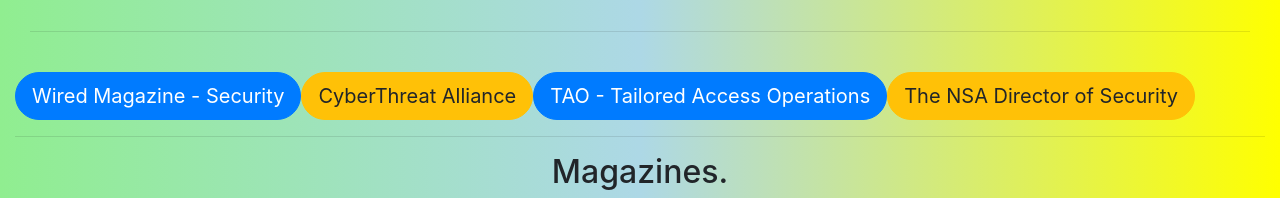
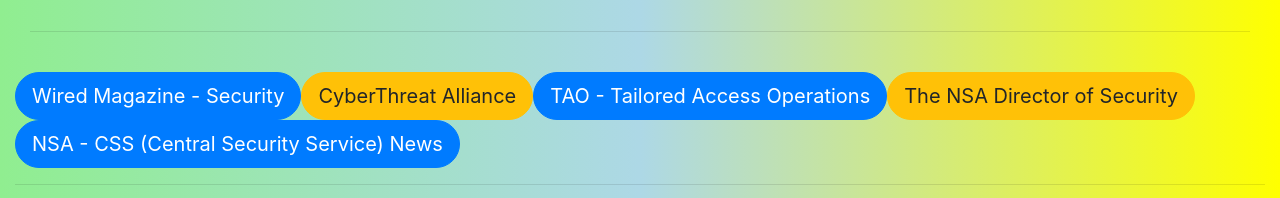
Before and after one commit to webdeveloper2017/webdeveloper2017.github.io, a plain HTML site: page index.html in a window 1280 px wide. Shown: the part 565-763 px from the top of the page. Drawn offline with nearby package versions, Linux system fonts and the light colour scheme.

Commit message:
Add files via upload

```diff
--- a/index.html
+++ b/index.html
@@ -134,6 +134,12 @@
       The NSA Director of Security
     </a>
 
+
+    <a href="https://www.nsa.gov/News-Features/Feature-Stories/Tag/55841/cybersecurity/" target="_blank" class="btn btn-lg btn-primary rounded-pill">
+      NSA - CSS (Central Security Service) News
+    </a>
+
+
     <!--
     <a href="" target="_blank" class="btn btn-lg btn-primary rounded-pill">
 
```
